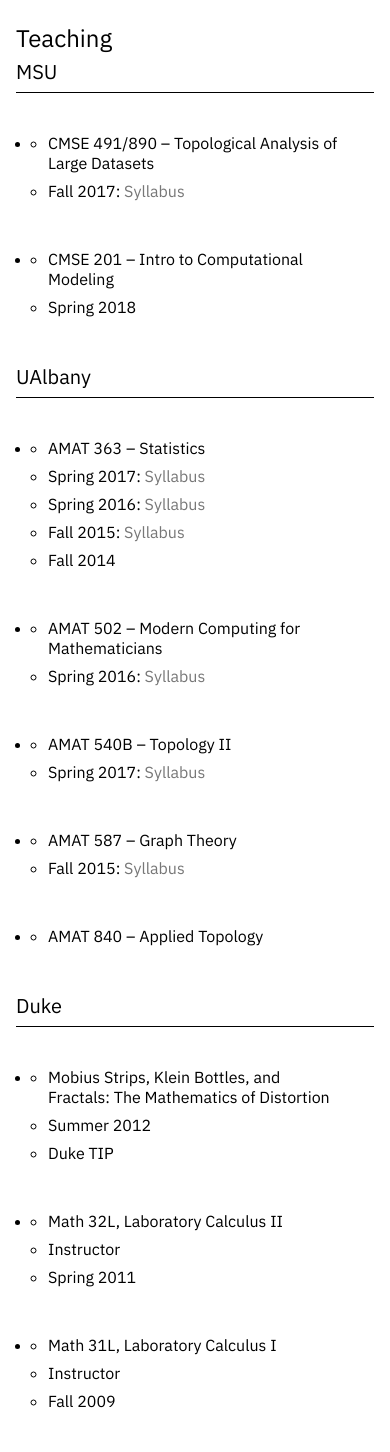
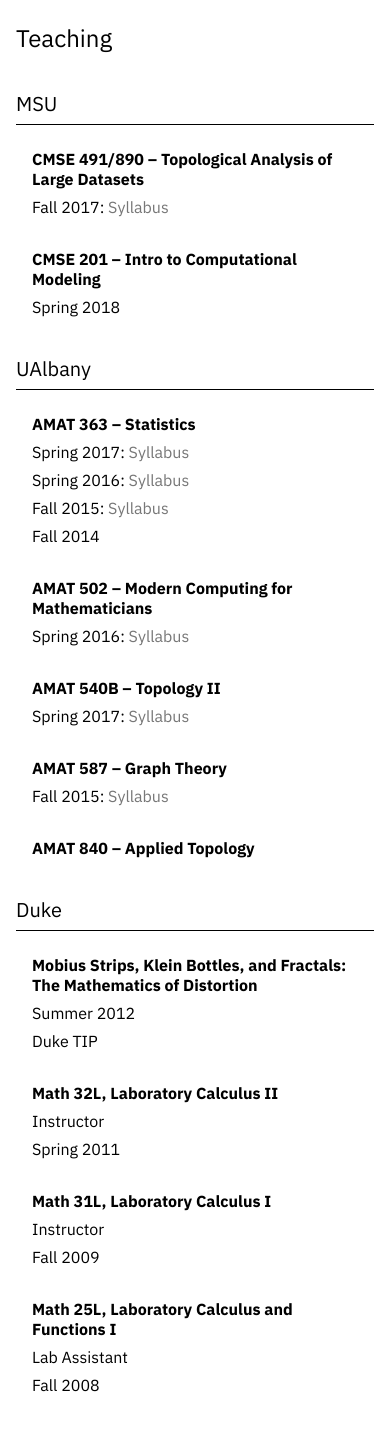
Before and after one commit to stananick/academic-website, a website: page app/teaching.html in a window 390 px wide. Shown: the part 71-1523 px from the top of the page. Drawn offline with nearby package versions, Linux system fonts and the light colour scheme.

Commit message:
feat: mobile formatting and minor adjustments

```diff
--- a/app/scss/_components.headings.scss
+++ b/app/scss/_components.headings.scss
@@ -6,6 +6,18 @@
     line-height: 1.1rem;
     font-weight: 400;
     display: block;
+  }
+}
+
+.contact-heading {
+  font-size: 1.25rem;
+  line-height: 1.5rem;
+  text-align: center;
+  padding-bottom: 0.25rem;
+  margin-bottom: 1rem;
+
+  span {
+    font-size: 1rem;
   }
 }
 
@@ -28,6 +40,7 @@
   font-size: 1.5rem;
   line-height: 1.7rem;
   font-weight: 400;
+  padding: 0 0 1rem 0;
 }
 
 h3 {
@@ -35,7 +48,7 @@
   line-height: 2.5rem;
   font-weight: 400;
   border-bottom: 1px solid #000;
-  margin-bottom: 1rem;
+  margin: 1rem 0 0.5rem 0;
 }
 
 h4 {
--- /dev/null
+++ b/app/scss/_components.lists.scss
@@ -0,0 +1,19 @@
+.item-group,
+.item-group__item,
+.additional-info {
+  list-style: none;
+  margin: 0;
+  padding: 0;
+}
+
+.item-group {
+  margin: 0 0 1rem 0;
+}
+
+.item-group__item {
+  padding: 0.5rem 1rem;
+}
+
+.item-group__item__title {
+  font-weight: 600;
+}
--- a/app/scss/_components.scss
+++ b/app/scss/_components.scss
@@ -28,6 +28,8 @@
 
 .paper-listing__item__more__content {
   display: none;
+  font-size: 0.9rem;
+  line-height: 1.25rem;
 
   code {
     font-size: 0.75rem;
--- a/app/scss/styles.scss
+++ b/app/scss/styles.scss
@@ -4,6 +4,7 @@
 @import "components";
 @import "components.headings";
 @import "components.grid";
+@import "components.lists";
 @import "components.nav";
 
 @import "footer";
--- a/app/teaching.html
+++ b/app/teaching.html
@@ -47,13 +47,13 @@
       <ul class="item-group">
         <li>
           <ul class="item-group__item">
-            <li>CMSE 491/890 &ndash; Topological Analysis of Large Datasets</li>
+            <li class="item-group__item__title">CMSE 491/890 &ndash; Topological Analysis of Large Datasets</li>
             <li>Fall 2017: <a href="/math/teaching/CMSE491-Fall2017-policy.pdf">Syllabus</a></li>
           </ul>
         </li>
         <li>
           <ul class="item-group__item">
-            <li>CMSE 201 &ndash; Intro to Computational Modeling</li>
+            <li class="item-group__item__title">CMSE 201 &ndash; Intro to Computational Modeling</li>
             <li>Spring 2018</li>
           </ul>
         </li>
@@ -63,7 +63,7 @@
       <ul class="item-group">
         <li>
           <ul class="item-group__item">
-            <li>AMAT 363 &ndash; Statistics</li>
+            <li class="item-group__item__title">AMAT 363 &ndash; Statistics</li>
             <li>Spring 2017: <a href="/math/teaching/policy-AMAT363-Spr2017.pdf">Syllabus</a></li>
             <li>Spring 2016: <a href="/math/teaching/policy-AMAT363-Spr2016.pdf">Syllabus</a></li>
             <li>Fall 2015: <a href="/math/teaching/policy-AMAT363-Spr2015.pdf">Syllabus</a></li>
@@ -72,25 +72,25 @@
         </li>
         <li>
           <ul class="item-group__item">
-            <li>AMAT 502 &ndash; Modern Computing for Mathematicians</li>
+            <li class="item-group__item__title">AMAT 502 &ndash; Modern Computing for Mathematicians</li>
             <li>Spring 2016: <a href="/math/teaching/Policy-AMAT502.docx">Syllabus</a></li>
           </ul>
         </li>
         <li>
           <ul class="item-group__item">
-            <li>AMAT 540B &ndash; Topology II</li>
+            <li class="item-group__item__title">AMAT 540B &ndash; Topology II</li>
             <li>Spring 2017: <a href="/math/teaching/AMAT540B-policy.pdf">Syllabus</a></li>
           </ul>
         </li>
         <li>
           <ul class="item-group__item">
-            <li>AMAT 587 &ndash; Graph Theory</li>
+            <li class="item-group__item__title">AMAT 587 &ndash; Graph Theory</li>
             <li>Fall 2015: <a href="/math/teaching/AMAT587-policy.pdf">Syllabus</a></li>
           </ul>
         </li>
         <li>
           <ul class="item-group__item">
-            <li>AMAT 840 &ndash; Applied Topology</li>
+            <li class="item-group__item__title">AMAT 840 &ndash; Applied Topology</li>
           </ul>
         </li>
       </ul>
@@ -99,28 +99,28 @@
       <ul class="item-group">
         <li>
           <ul class="item-group__item">
-            <li>Mobius Strips, Klein Bottles, and Fractals: The Mathematics of Distortion</li>
+            <li class="item-group__item__title">Mobius Strips, Klein Bottles, and Fractals: The Mathematics of Distortion</li>
             <li>Summer 2012</li>
             <li>Duke TIP</li>
           </ul>
         </li>
         <li>
           <ul class="item-group__item">
-            <li>Math 32L, Laboratory Calculus II</li>
+            <li class="item-group__item__title">Math 32L, Laboratory Calculus II</li>
             <li>Instructor</li>
             <li>Spring 2011</li>
           </ul>
         </li>
         <li>
           <ul class="item-group__item">
-            <li>Math 31L, Laboratory Calculus I</li>
+            <li class="item-group__item__title">Math 31L, Laboratory Calculus I</li>
             <li>Instructor</li>
             <li>Fall 2009</li>
           </ul>
         </li>
         <li>
           <ul class="item-group__item">
-            <li>Math 25L, Laboratory Calculus and Functions I</li>
+            <li class="item-group__item__title">Math 25L, Laboratory Calculus and Functions I</li>
             <li>Lab Assistant</li>
             <li>Fall 2008</li>
           </ul>
```
Also changed, not shown: app/contact.html (+6 -4 lines), app/people.html (+7 -7 lines), app/research.html (+1 -17 lines), app/css/styles.css.
